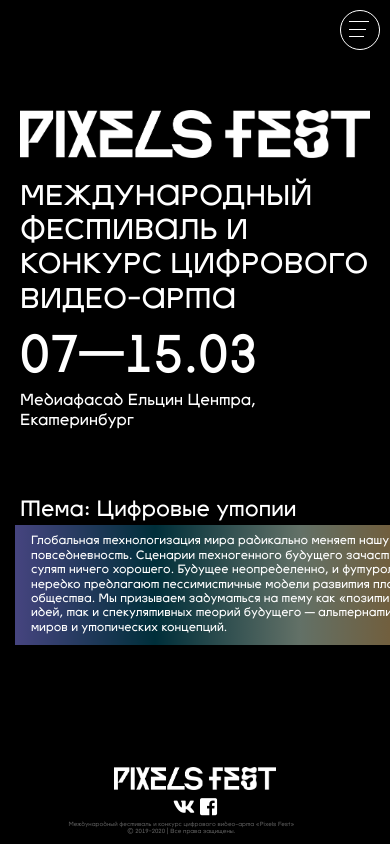
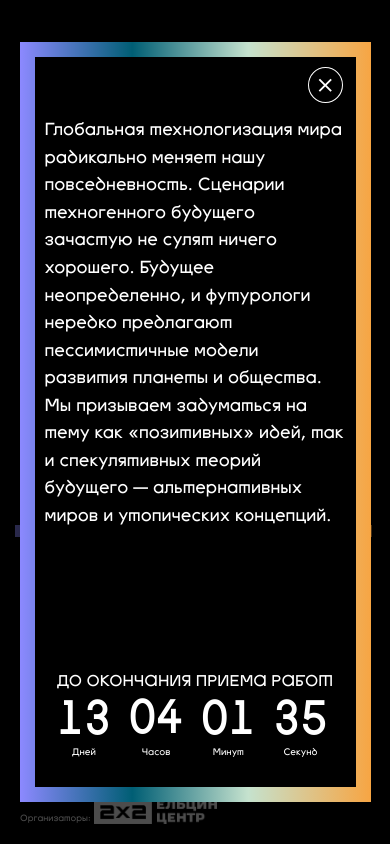
Before and after one commit to usulla/pixels-fest, a React (Create React App) app: page / in a window 390 px wide. Both pictures are taken after a click on the element 195 px from the left and 530 px from the top of the page. Shown: the top 844 px of the page. Built offline with nearby package versions, Linux system fonts and the light colour scheme.

Commit message:
added mobile popup gradient

```diff
--- a/src/components/Form/form.scss
+++ b/src/components/Form/form.scss
@@ -63,6 +63,16 @@
                 -webkit-appearance: none;
                 -webkit-border-radius: 0px;
                 margin: 0;
+                @media (max-width: $mobile_l+1) {
+                    -webkit-appearance: none;
+                    border-radius: 0 !important;
+                }
+            }
+            textarea {
+                @media (max-width: $mobile_l+1) {
+                    border-radius: 0 !important;
+                    -webkit-appearance: none;
+                }
             }
             span {
                 order: 2;
--- a/src/components/Header/GradientUpBlock/GradientUpBlock.jsx
+++ b/src/components/Header/GradientUpBlock/GradientUpBlock.jsx
@@ -1,13 +1,50 @@
-import React, { Component } from "react";
+import React, { Component, Fragment } from "react";
 import style from "./gradientupblock.scss";
 import { withTranslation } from "react-i18next";
+import { withStyles } from "@material-ui/core/styles";
+import Timer from "../Timer/Timer.jsx";
+import Fab from "@material-ui/core/Fab";
+import Close from "@material-ui/icons/Close";
+
+const styles = {
+    fab: {
+        width: "35px",
+        height: "35px",
+        backgroundColor: "transparent",
+        boxShadow: "none",
+        border: "1px solid #fff",
+        color: "#fff",
+        position: "absolute",
+        right: "calc(5% + 10px)",
+        top: "calc(2% + 10px)",
+        backgroundColor: "transparent",
+        "&$hover": {
+            backgroundColor: "transparent"
+        }
+    },
+
+    close: {
+        fontSize: "1.5rem"
+    }
+};
 class GradientUpBlock extends Component {
     constructor() {
         super();
         this.state = {
-            showGradientText: false
+            showGradientText: false,
+            showPopup: false
         };
     }
+    showPopup = e => {
+        this.setState({ showPopup: true });
+        document.querySelector('.toggle-menu').style.display = 'none';
+        document.body.style.overflow = 'hidden';
+    };
+    hidePopup = e => {
+        this.setState({ showPopup: false });
+        document.querySelector('.toggle-menu').style.display = '';
+        document.body.style.overflow = '';
+    };
     showGradientText = e => {
         const self = e.currentTarget;
         document
@@ -26,15 +63,19 @@
             var headerPageHeight = document
                 .querySelector("#header")
                 .getBoundingClientRect().height;
-            document.querySelector(".pages").style.height = `${headerPageHeight}px`;
+            document.querySelector(
+                ".pages"
+            ).style.height = `${headerPageHeight}px`;
         }
     };
     render() {
         const { t } = this.props;
+        const { classes } = this.props;
         return (
             <div className="gradient-up-block">
                 <span className="theme-title">
                     {t("dataHeader.theme.title")}
+                    {!this.props.isMobile ? (
                         <div className="gradient-up-block__content">
                             <div
                                 className="theme-gradientblock"
@@ -46,10 +87,39 @@
                                     : null}
                             </span>
                         </div>
+                    ) : (
+                        <div className="gradient-up-block__content">
+                            <div
+                                className="theme-gradientblock"
+                                onClick={this.showPopup}
+                            />
+                        </div>
+                    )}
+                    {this.props.isMobile && this.state.showPopup ? (
+                        <Fragment>
+                            <div className="gradient-mobpopup">
+                                <div className="gradient-mobpopup--inner">
+                                    <Fab
+                                        size="small"
+                                        component="span"
+                                        className={classes.fab}
+                                        onClick={this.hidePopup}
+                                    >
+                                        <Close className={classes.close} />
+                                    </Fab>
+                                    <div className="gradient-mobpopup--text">
+                                        {t("dataHeader.theme.description")}
+                                    </div>
+                                    <Timer />
+                                </div>
+                            </div>
+                            <div className="gradient-mobpopup-bg"></div>
+                        </Fragment>
+                    ) : null}
                 </span>
             </div>
         );
     }
 }
 
-export default withTranslation()(GradientUpBlock);
+export default withStyles(styles)(withTranslation()(GradientUpBlock));
--- a/src/components/Header/GradientUpBlock/gradientupblock.scss
+++ b/src/components/Header/GradientUpBlock/gradientupblock.scss
@@ -1,7 +1,7 @@
 @import "../../../sass/variables.scss";
 @import "../../../sass/mixins.scss";
-.gradient-up-block{
-  position:relative;
+.gradient-up-block {
+    position: relative;
     .theme-title {
         display: block;
         font-size: 1.67rem;
@@ -17,29 +17,34 @@
         }
     }
     .gradient-up-block__content {
-
         position: relative;
-  &.active{
+        &.active {
             display: flex;
             align-items: center;
 
-    @include animation('widthUp .4s linear forwards');
+            @include animation("widthUp .4s linear forwards");
         }
-  &.active .theme-title:hover .theme-gradientblock{
+        &.active .theme-title:hover .theme-gradientblock {
             width: 100%;
         }
-  &.active .theme-gradientblock{
+        &.active .theme-gradientblock {
             width: 100%;
-    @include animation('heightUp .4s linear .4s forwards');
+            @include animation("heightUp .4s linear .4s forwards");
             //height:9rem;
             overflow: hidden;
         }
         .theme-gradientblock {
             height: 20px;
-    padding:12px 15px;
+            padding: 12px 15px;
             width: 9vw;
             @include transition(all, 1s, ease);
-    @include linear-gradient(to left, #f7a543, #c5e2ce 35%, #005e74 68%, #8c89ff);
+            @include linear-gradient(
+                to left,
+                #f7a543,
+                #c5e2ce 35%,
+                #005e74 68%,
+                #8c89ff
+            );
             //@include transition(height, 0.4s, linear);
             display: block;
             margin-top: 2px;
@@ -53,44 +58,97 @@
                 width: calc(100% + 10px);
                 padding: 0 15px;
             }
-
         }
-  span.fulltext{
+        span.fulltext {
             width: 95%;
             left: 2.5%;
-    position:absolute;
-    font-size:.8rem;
-    opacity:0;
-    display:none;
+            position: absolute;
+            font-size: 0.8rem;
+            opacity: 0;
+            display: none;
             @include transition(all, 1s, ease);
 
-    &.show{
-      display:block;
+            &.show {
+                display: block;
                 @include transition(all, 1s, ease);
             }
-    &.show.animate{
+            &.show.animate {
                 opacity: 1;
             }
         }
     }
+    @media (max-width: $mobile_l+1) {
+        .gradient-mobpopup {
+            z-index: 3;
+            padding: 15px;
+            left: 5%;
+            top: 5%;
+            position: fixed;
+            @include linear-gradient(
+                to left,
+                #f7a543,
+                #c5e2ce 35%,
+                #005e74 68%,
+                #8c89ff
+            );
+            width: 90%;
+            height: 90%;
+            .gradient-mobpopup--inner {
+                height: 100%;
+                background: #000;
+                padding: 7vh 10px 3vh;
+                display: flex;
+                flex-direction: column;
+                justify-content: space-between;
+
+                .gradient-mobpopup--text {
+                    //font-size: 1.1rem;
+                    font-size: 4.5vw;
+                    line-height: 1.57;
+                }
+            }
+            animation: fadeIn .4s ease;
+        }
+        @include keyframes(fadeIn) {
+            0% {
+                opacity: 0;
+            }
+            100% {
+                opacity: 1;
+            }
+        }
+        .gradient-mobpopup-bg {
+            position: fixed;
+            background: rgba(0, 0, 0, 0.7);
+            width: 100vw;
+            height: 100vh;
+            top: 0;
+            left: 0;
+            z-index: 2;
+        }
+    }
+    .MuiFab-root:hover {
+        background-color: #000 !important;
+    }
+}
+.MuiFab-root:hover {
+    background-color: #000 !important;
 }
 @include keyframes(widthUp) {
     0% {
-      width:100%;
-
+        width: 100%;
     }
     100% {
-      width:125%;
-
+        width: 125%;
     }
 }
 @include keyframes(heightUp) {
     0% {
-      height:20px;
+        height: 20px;
         opacity: 1;
     }
     100% {
-    height:8rem;
+        height: 8rem;
         opacity: 0.5;
     }
 }
--- a/src/components/Header/Header.jsx
+++ b/src/components/Header/Header.jsx
@@ -9,11 +9,19 @@
 const Header = ({ navtitle, h1_text, logo2x2, timer, isMobile, order }) => {
     if (!isMobile) {
         return (
-            <header className="page header header-page active" data-order={order} id="header">
+            <header
+                className="page header header-page active"
+                data-order={order}
+                id="header"
+            >
                 <div className="header__content page__content">
                     <div className="header__center-block">
                         <div className="header__row header__row--top">
-                            <HeaderTextBlock h1_text={h1_text} isMobile={isMobile} video={false}/>
+                            <HeaderTextBlock
+                                h1_text={h1_text}
+                                isMobile={isMobile}
+                                video={false}
+                            />
                             <Logo2x2 {...logo2x2} />
                         </div>
                         <div className="header__row header__row--video">
@@ -27,7 +35,7 @@
                             </video>
                         </div>
                         <div className="header__row header__row--middle">
-                            <GradientUpBlock />
+                            <GradientUpBlock isMobile={isMobile}/>
                         </div>
                         <div className="header__row header__row--bottom">
                             <Timer {...timer} />
@@ -41,10 +49,10 @@
         <header className="header page header-page active" id="header">
             <div className="header__content page__content">
                 <div className="header__row header__row--top">
-                    <HeaderTextBlock  h1_text={h1_text} />
+                    <HeaderTextBlock h1_text={h1_text} />
                 </div>
                 <div className="header__row header__row--middle">
-                    <GradientUpBlock />
+                    <GradientUpBlock isMobile={isMobile} />
                 </div>
                 <Logo2x2 {...logo2x2} />
             </div>
--- a/src/components/Header/Timer/timer.scss
+++ b/src/components/Header/Timer/timer.scss
@@ -6,15 +6,21 @@
     ul {
         margin: 0;
     }
+    @media (max-width: $mobile_l+1) {
+        padding-bottom: 0;
+        margin: 0 auto;
+    }
     .header__timer__title {
         margin: 0;
-    font-size: .9rem;
+        font-size: 0.9rem;
         font-weight: normal;
         line-height: 1.23;
         color: #fff;
 
         @media (max-width: $mobile_l+1) {
-      font-size: 14.5px;
+           // font-size: 14.5px;
+           font-size: 4vw;
+            text-transform: uppercase;
         }
     }
 }
@@ -36,7 +42,7 @@
         padding-bottom: 9px;
     }
 }
-.header{
+.header {
     .timer__content {
         li {
             display: inline-block;
@@ -44,14 +50,16 @@
             list-style-type: none;
             padding: 0 0.6rem;
 
-
             @media (max-width: $mobile_l+1) {
                 // font-size: 8px;
             }
             &:first-child {
                 padding-left: 0;
             }
-      .text{
+            &:last-child {
+                padding-right: 0;
+            }
+            .text {
                 font-size: 0.63rem;
                 text-transform: none;
             }
@@ -64,7 +72,7 @@
             padding-bottom: 5px;
             text-transform: uppercase;
             @media (max-width: $mobile_l+1) {
-        font-size: 51px;
+                font-size: 12.4vw;
             }
         }
     }
--- a/src/components/Partners/partners.scss
+++ b/src/components/Partners/partners.scss
@@ -9,7 +9,7 @@
     background: $black;
     min-height: calc(100vh - 207px)!important;
     @media (max-width: $mobile_l+1) {
-        min-height: calc(100vh - 85px);
+        min-height: 100vh!important;
         padding-left: 0vw;
         display: flex;
         align-items: center;
--- a/src/sass/style.scss
+++ b/src/sass/style.scss
@@ -198,7 +198,6 @@
     display: block;
 }
 .page {
-    padding-bottom: 207px;
     @media (min-width: $mobile_l) {
         padding-bottom: 207px;
     }
```
Lines whose indentation alone changed are shown as unchanged.
